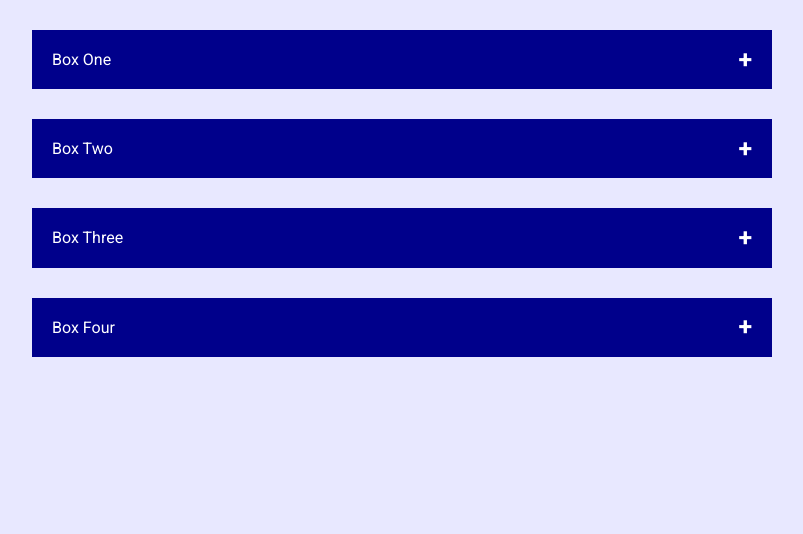
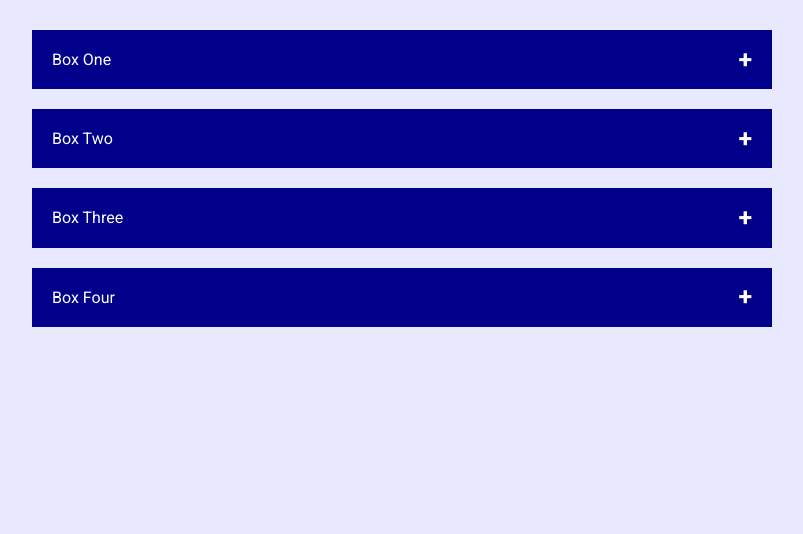
Before and after one commit to xanaxhhdt/dropdown-text, a plain HTML site: page index.html in a window 1280 px wide. Shown: the whole page, without its empty margins (238-1041 px from the left). Drawn offline with Linux system fonts and the light colour scheme.

Commit message:
ending project

```diff
--- a/css/style.css
+++ b/css/style.css
@@ -17,8 +17,10 @@ body {
 }
 .box {
    position: relative;
-   margin: 0px 0px 30px 0px;
    user-select: none;
+}
+.box:not(:last-child) {
+   margin: 0px 0px 20px 0px;
 }
 .label {
    position: relative;
--- a/index.html
+++ b/index.html
@@ -8,7 +8,7 @@
       <title>dropdown Text</title>
       <link rel="stylesheet" href="css/reset.css">
       <link rel="stylesheet" href="css/style.css">
-      <link rel="shortcut icon" href="img/user_interface_message_ui_chat_icon_221227.ico" type="image/x-icon">
+      <link rel="shortcut icon" href="img/wishlist_product_list_order_cart_icon_225175.ico" type="image/x-icon">
    </head>
 
    <body>
```
Also changed, not shown: img/user_interface_message_ui_chat_icon_221227.ico (deleted), img/wishlist_product_list_order_cart_icon_225175.ico (added).
